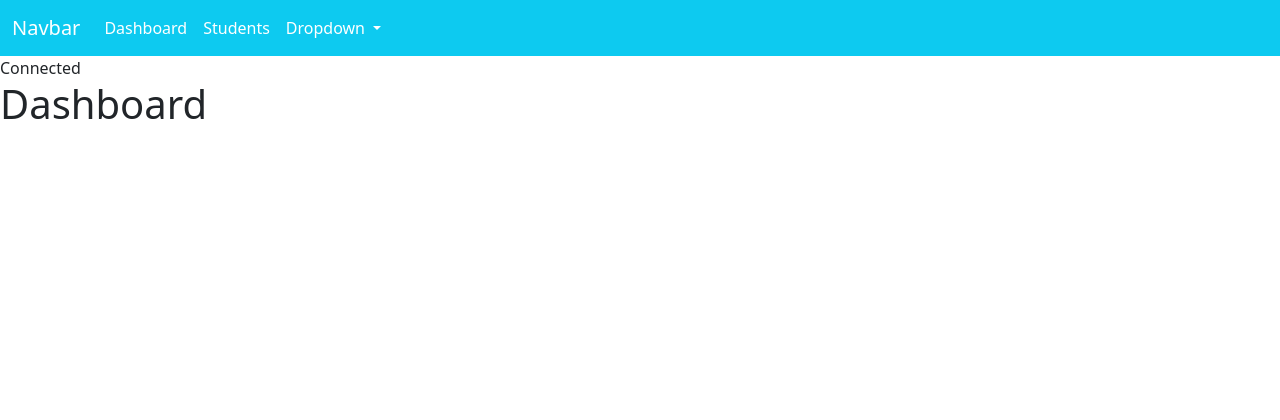
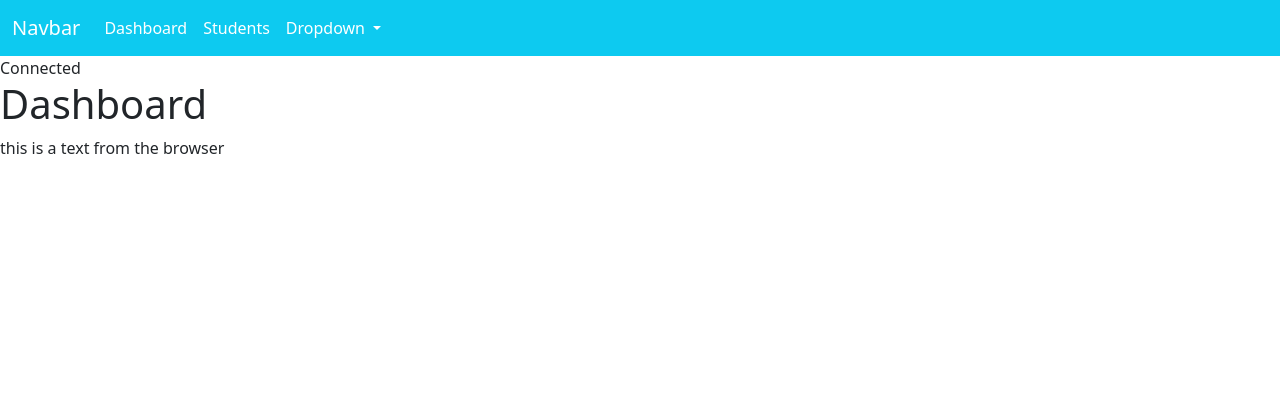
Before and after one commit to faarah2/ict2, a PHP site: page / in a window 1280 px wide. Shown: the top 420 px of the page. Run offline with PHP 8.4, Linux system fonts and the light colour scheme.

Commit message:
Update index.php

```diff
--- a/index.php
+++ b/index.php
@@ -23,6 +23,6 @@ if (mysqli_connect_error()) {
 
 <h1>Dashboard</h1>
 
-
+<p> this is a text from the browser    </p>
 
 <?php include ('footer.php') ?>
```
